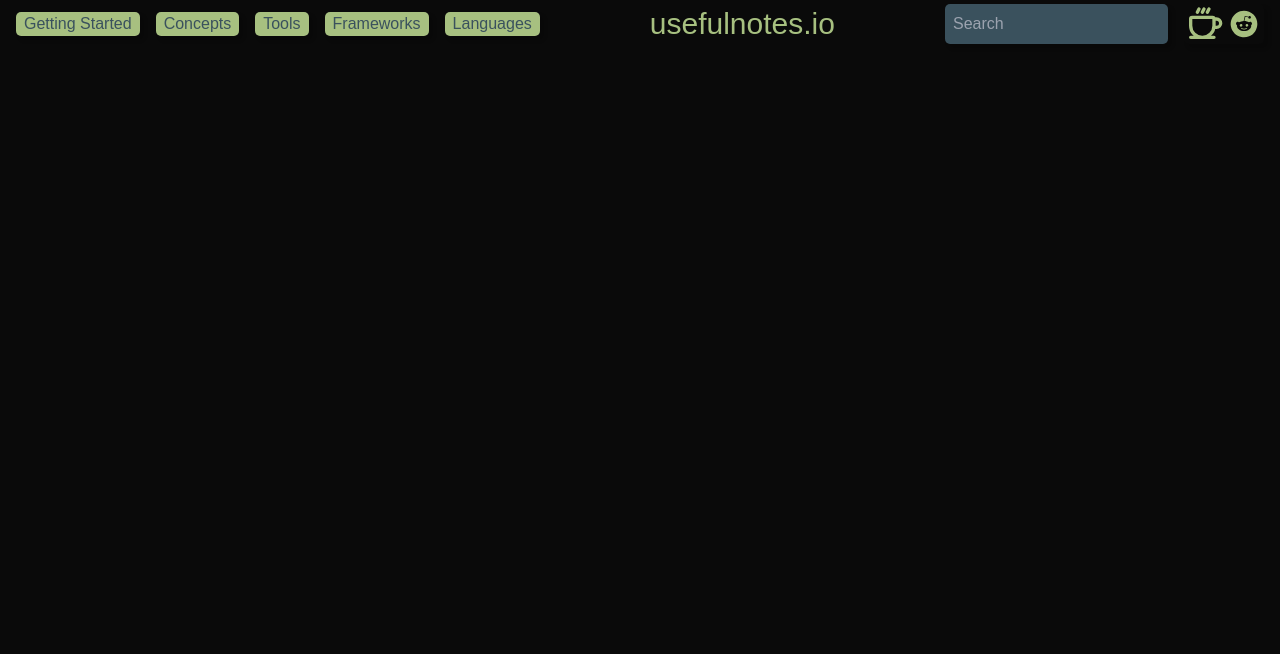
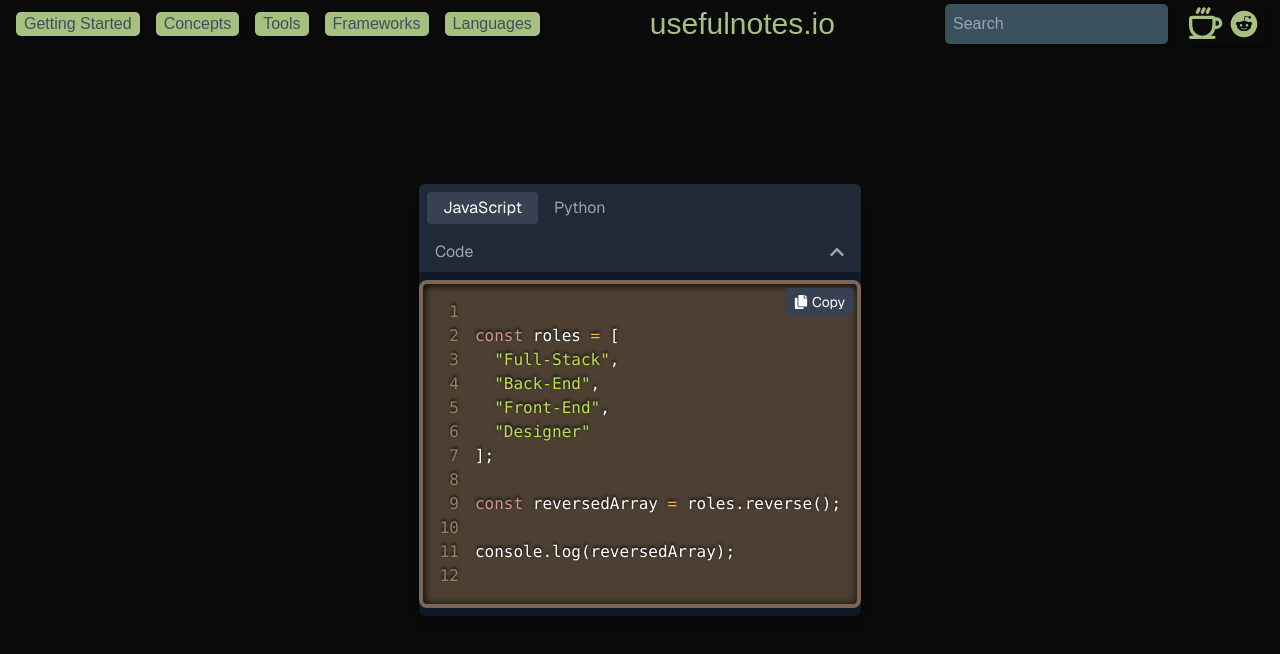
Before and after one commit to RealMrRabbit/usefulnotes.io, a Next.js app: page / in a window 1280 px wide. Shown: the top 654 px of the page. Built offline with nearby package versions, Linux system fonts and the light colour scheme.

Commit message:
basic code-block

```diff
--- /dev/null
+++ b/app/components/code-block.tsx
@@ -0,0 +1,69 @@
+"use client";
+
+import { Prism as SyntaxHighlighter } from "react-syntax-highlighter";
+import { dark } from "react-syntax-highlighter/dist/esm/styles/prism";
+import { useState } from "react";
+import { FaCopy, FaChevronDown, FaChevronUp } from "react-icons/fa";
+
+export default function CodeBlock({ tabs = ["test"], collapsible = false }) {
+  const [activeTab, setActiveTab] = useState(0);
+  const [isCollapsed, setIsCollapsed] = useState(false);
+
+  const handleCopy = async (code) => {
+    try {
+      await navigator.clipboard.writeText(code);
+      alert("Code copied to clipboard!");
+    } catch (err) {
+      alert("Failed to copy code.");
+    }
+  };
+
+  return (
+    <div className="bg-gray-900 rounded-md shadow-lg overflow-hidden">
+      {tabs.length > 1 && (
+        <div className="flex bg-gray-800 p-2">
+          {tabs.map((tab, index) => (
+            <button
+              key={index}
+              onClick={() => setActiveTab(index)}
+              className={`px-4 py-1 rounded ${
+                activeTab === index ? "bg-gray-700 text-white" : "text-gray-400"
+              }`}
+            >
+              {tab.label}
+            </button>
+          ))}
+        </div>
+      )}
+
+      {collapsible && (
+        <button
+          onClick={() => setIsCollapsed(!isCollapsed)}
+          className="w-full bg-gray-800 text-gray-400 text-left px-4 py-2 flex items-center justify-between"
+        >
+          <span>Code</span>
+          {isCollapsed ? <FaChevronDown /> : <FaChevronUp />}
+        </button>
+      )}
+
+      {!isCollapsed && (
+        <div className="relative">
+          <button
+            onClick={() => handleCopy(tabs[activeTab].code)}
+            className="absolute top-2 right-2 bg-gray-700 text-white px-2 py-1 rounded text-sm flex items-center gap-1"
+          >
+            <FaCopy /> Copy
+          </button>
+
+          <SyntaxHighlighter
+            language={tabs[activeTab].language || "javascript"}
+            style={dark}
+            showLineNumbers
+          >
+            {tabs[activeTab].code}
+          </SyntaxHighlighter>
+        </div>
+      )}
+    </div>
+  );
+}
--- a/app/page.tsx
+++ b/app/page.tsx
@@ -1,12 +1,42 @@
 import Image from "next/image";
-import Button from '@/app/components/button';
+import Button from "@/app/components/button";
 import Search from "./components/search";
 import NavBar from "./components/nav-bar";
+import CodeBlock from "./components/code-block";
 
 export default function Home() {
+  const codeSnippets = [
+    {
+      label: "JavaScript",
+      language: "javascript",
+      code: `
+const roles = [
+  "Full-Stack",
+  "Back-End",
+  "Front-End",
+  "Designer"
+];
+
+const reversedArray = roles.reverse();
+
+console.log(reversedArray);
+      `,
+    },
+    {
+      label: "Python",
+      language: "python",
+      code: `
+roles = ["Full-Stack", "Back-End", "Front-End", "Designer"]
+reversed_array = list(reversed(roles))
+print(reversed_array)
+      `,
+    },
+  ];
+
   return (
     <div className="grid grid-rows-[20px_1fr_20px] items-center justify-items-center min-h-screen p-8 pb-20 gap-16 sm:p-20 font-[family-name:var(--font-geist-sans)]">
       <main className="flex flex-col gap-8 row-start-2 items-center sm:items-start">
+        <CodeBlock tabs={codeSnippets} collapsible={true} />
       </main>
     </div>
   );
```
Also changed, not shown: package.json (+7 -5 lines), 1 other file (tests, documents, lock files or other folders).
